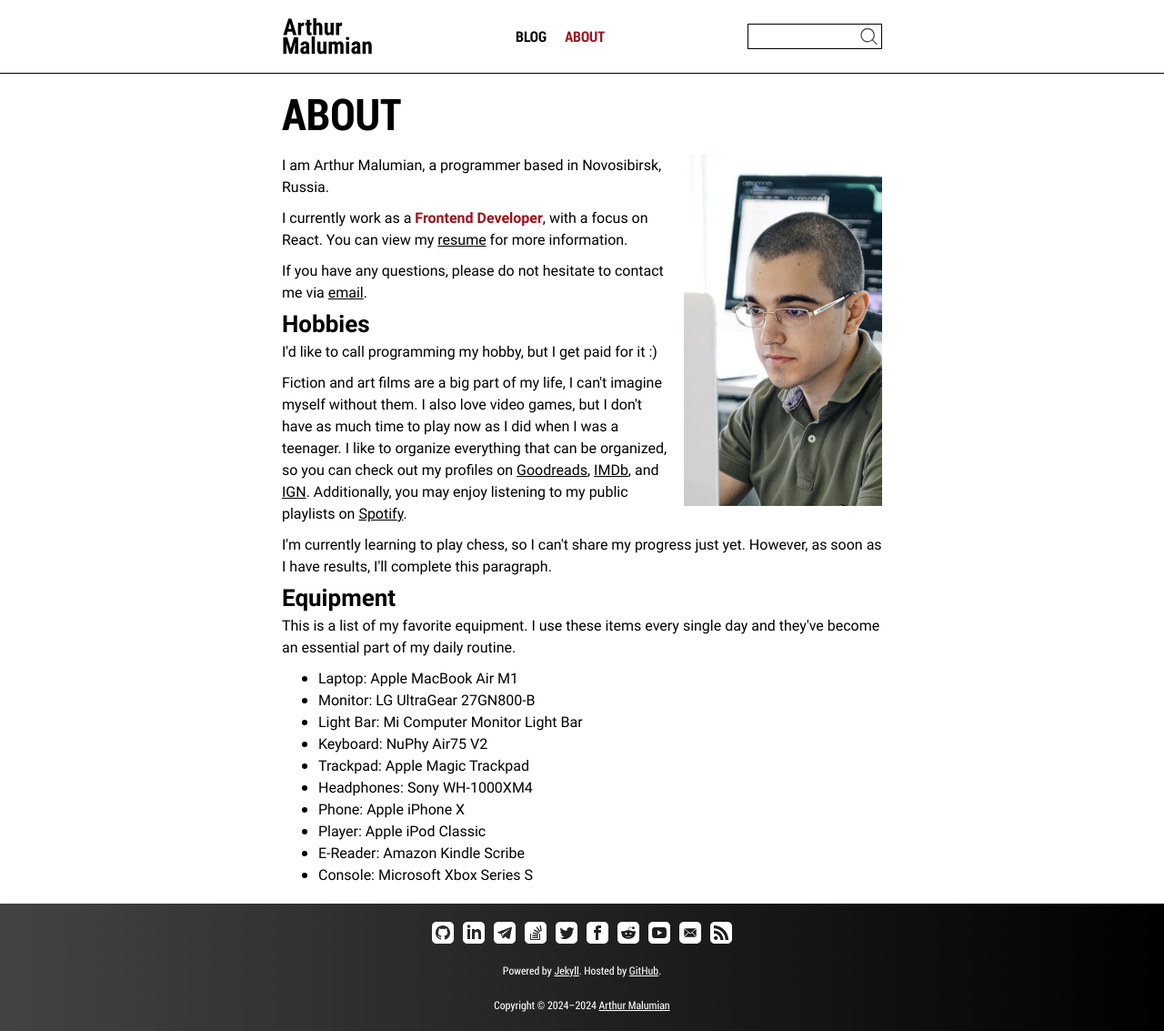
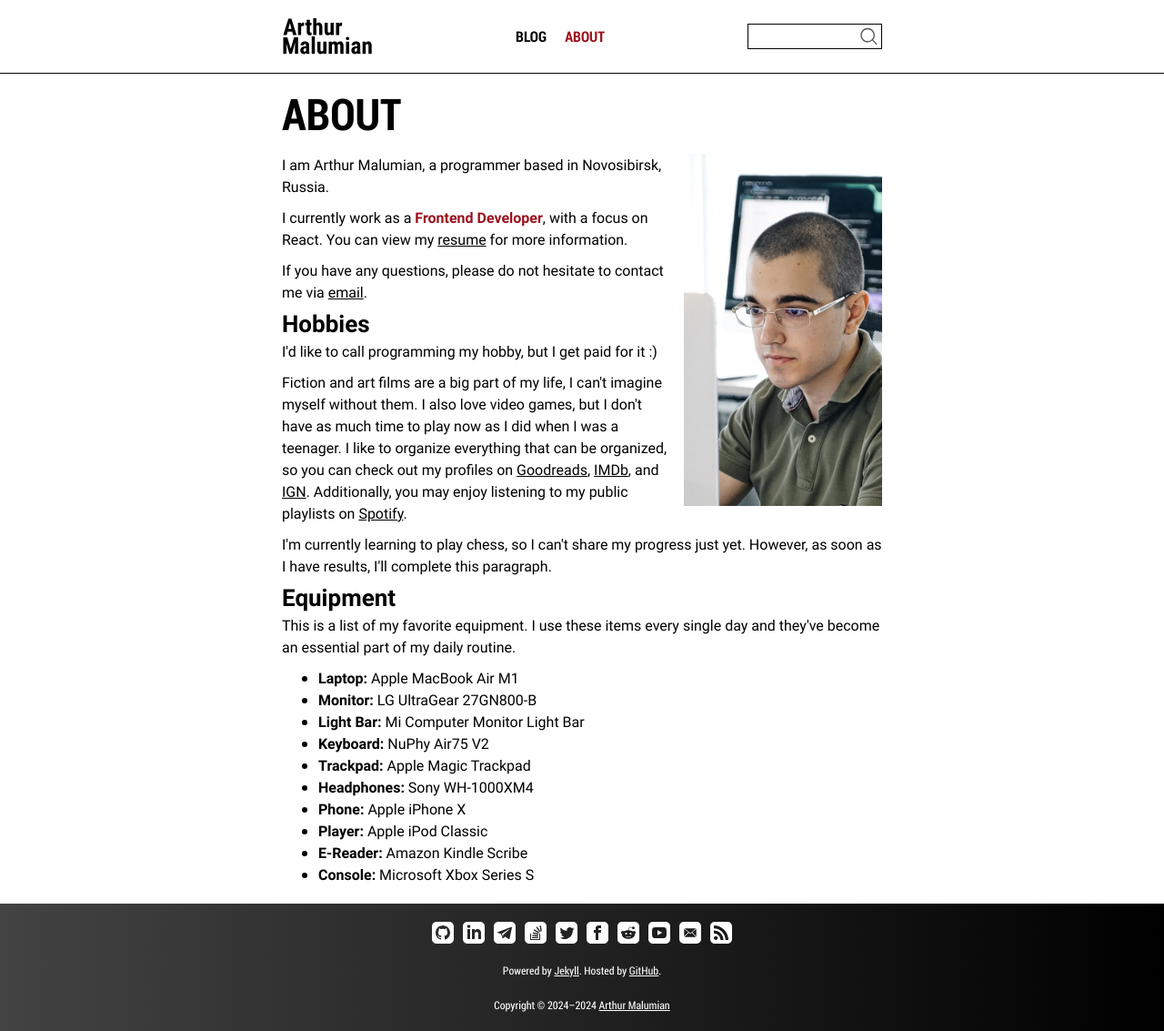
Before and after one commit to amalumian/www.malumian.dev, a Jekyll site: the page built from about.html, in a window 1280 px wide. Shown: the whole page at 91% size. Built offline with Jekyll 4.4.1, drawn with Linux system fonts in a browser that asks for light colours.

Commit message:
Add styles for list items

```diff
--- a/about.html
+++ b/about.html
@@ -50,17 +50,21 @@
     and they've become an essential part of my daily routine.
   </p>
   <ul class="about__equipment-list">
-    <li class="about__equipment-item">Laptop: Apple MacBook Air M1</li>
-    <li class="about__equipment-item">Monitor: LG UltraGear 27GN800-B</li>
+    <li class="about__equipment-item"><b>Laptop:</b> Apple MacBook Air M1</li>
     <li class="about__equipment-item">
-      Light Bar: Mi Computer Monitor Light Bar
+      <b>Monitor:</b> LG UltraGear 27GN800-B
     </li>
-    <li class="about__equipment-item">Keyboard: NuPhy Air75 V2</li>
-    <li class="about__equipment-item">Trackpad: Apple Magic Trackpad</li>
-    <li class="about__equipment-item">Headphones: Sony WH-1000XM4</li>
-    <li class="about__equipment-item">Phone: Apple iPhone X</li>
-    <li class="about__equipment-item">Player: Apple iPod Classic</li>
-    <li class="about__equipment-item">E-Reader: Amazon Kindle Scribe</li>
-    <li class="about__equipment-item">Console: Microsoft Xbox Series S</li>
+    <li class="about__equipment-item">
+      <b>Light Bar:</b> Mi Computer Monitor Light Bar
+    </li>
+    <li class="about__equipment-item"><b>Keyboard:</b> NuPhy Air75 V2</li>
+    <li class="about__equipment-item"><b>Trackpad:</b> Apple Magic Trackpad</li>
+    <li class="about__equipment-item"><b>Headphones:</b> Sony WH-1000XM4</li>
+    <li class="about__equipment-item"><b>Phone:</b> Apple iPhone X</li>
+    <li class="about__equipment-item"><b>Player:</b> Apple iPod Classic</li>
+    <li class="about__equipment-item"><b>E-Reader:</b> Amazon Kindle Scribe</li>
+    <li class="about__equipment-item">
+      <b>Console:</b> Microsoft Xbox Series S
+    </li>
   </ul>
 </section>
```
